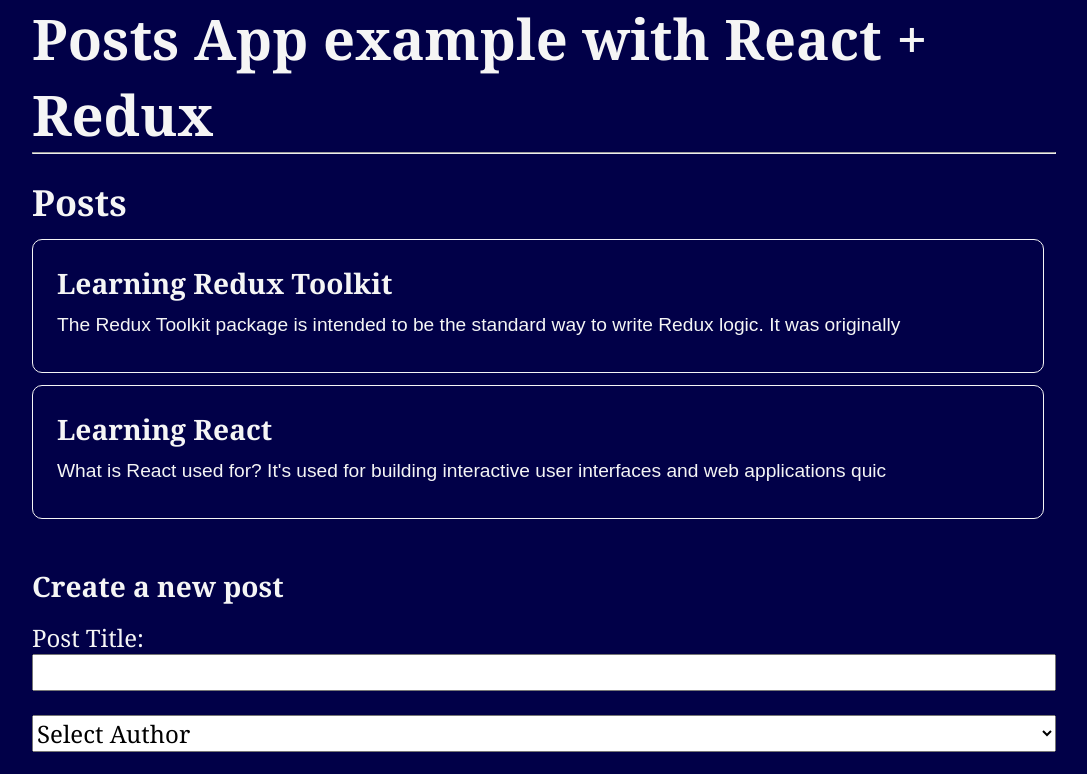
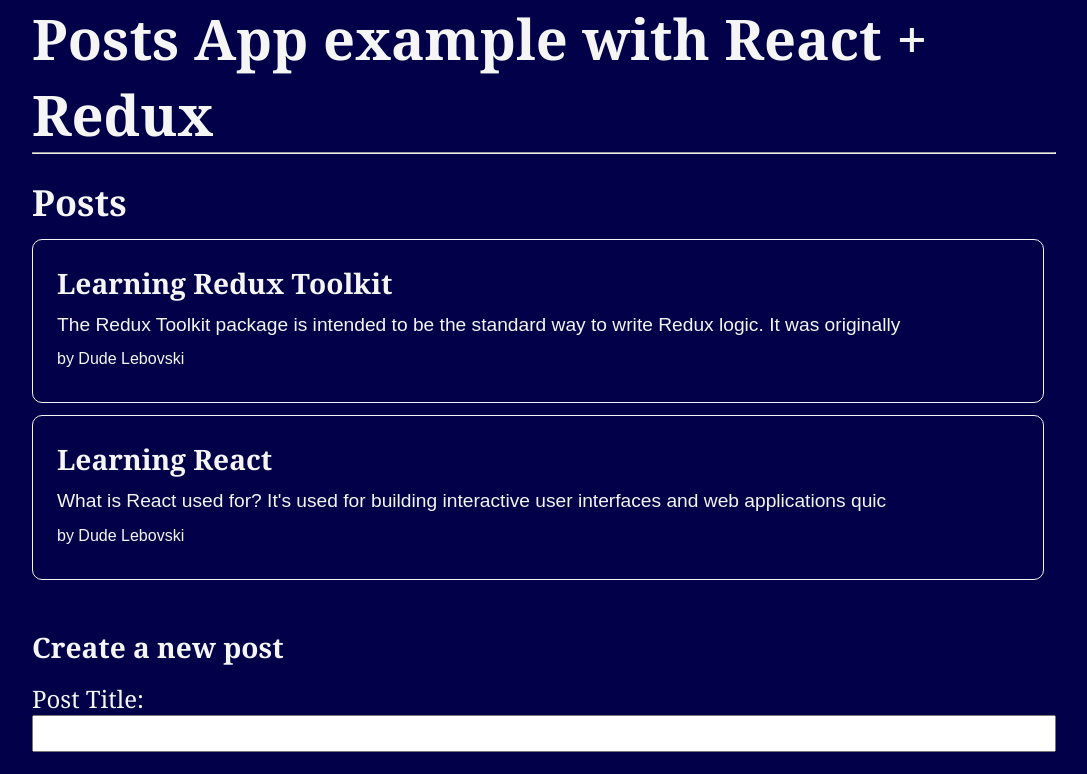
Before and after one commit to OlegTsvetovDev/blog, a React (Create React App) app: page / in a window 1280 px wide. Shown: the top 774 px of the page, without its empty margins (96-1183 px from the left). Built offline with nearby package versions, Linux system fonts and the light colour scheme.

Commit message:
PostAuthor finished.

```diff
--- a/src/features/posts/AddPostForm.jsx
+++ b/src/features/posts/AddPostForm.jsx
@@ -3,8 +3,6 @@ import { useDispatch, useSelector } from 'react-redux'
 
 import { addPost } from './postsSlice'
 import { selectAllUsers } from '../users/usersSlice'
-
-
 
 
 function AddPostForm() {
@@ -25,11 +23,11 @@ function AddPostForm() {
             return new Error('Post should have author, title and content')
         }
 
-        console.log(title)
-
         dispatch(
             addPost(title, content, userId)
         )
+        setTitle('')
+        setContent('')
     }
 
     const userOptions = users.map((user) => (
--- /dev/null
+++ b/src/features/posts/PostAuthor.jsx
@@ -0,0 +1,21 @@
+import React from 'react'
+import { useSelector } from 'react-redux'
+import { selectAllUsers } from '../users/usersSlice'
+
+
+const PostAuthor = ({ userId }) => {
+    const users = useSelector(selectAllUsers)
+
+    const author = users.filter(
+        (user) => user.id === userId
+    )[0]
+
+    return (
+        <span>
+            by {author ? author.name : 'Unknown author'}
+        </span>
+    )
+}
+
+
+export default PostAuthor
--- a/src/features/posts/PostsList.jsx
+++ b/src/features/posts/PostsList.jsx
@@ -1,6 +1,7 @@
 import React from 'react'
 import { useSelector } from 'react-redux'
 import AddPostForm from './AddPostForm'
+import PostAuthor from './PostAuthor'
 import { selectAllPosts } from './postsSlice'
 
 
@@ -13,6 +14,9 @@ const PostsList = () => {
             <article key={post.id}>
                 <h3>{post?.title}</h3>
                 <p>{post?.content.substring(0, 100)}</p>
+                <p className="postCredit">
+                    <PostAuthor userId={post.userId} />
+                </p>
             </article>
         )
     )
--- a/src/features/posts/postsSlice.js
+++ b/src/features/posts/postsSlice.js
@@ -2,8 +2,8 @@ import { createSlice, nanoid } from '@reduxjs/toolkit'
 
 
 const initialState = [
-    { id: 1, title: 'Learning Redux Toolkit', content: 'The Redux Toolkit package is intended to be the standard way to write Redux logic. It was originally created to help address three common concerns about Redux' },
-    { id: 2, title: 'Learning React', content: 'What is React used for? It\'s used for building interactive user interfaces and web applications quickly and efficiently with significantly less code than you would with vanilla JavaScript' }
+    { id: 1, title: 'Learning Redux Toolkit', content: 'The Redux Toolkit package is intended to be the standard way to write Redux logic. It was originally created to help address three common concerns about Redux', userId: 1 },
+    { id: 2, title: 'Learning React', content: 'What is React used for? It\'s used for building interactive user interfaces and web applications quickly and efficiently with significantly less code than you would with vanilla JavaScript', userId: 1 }
 ]
 
 const postsSlice = createSlice({
```
